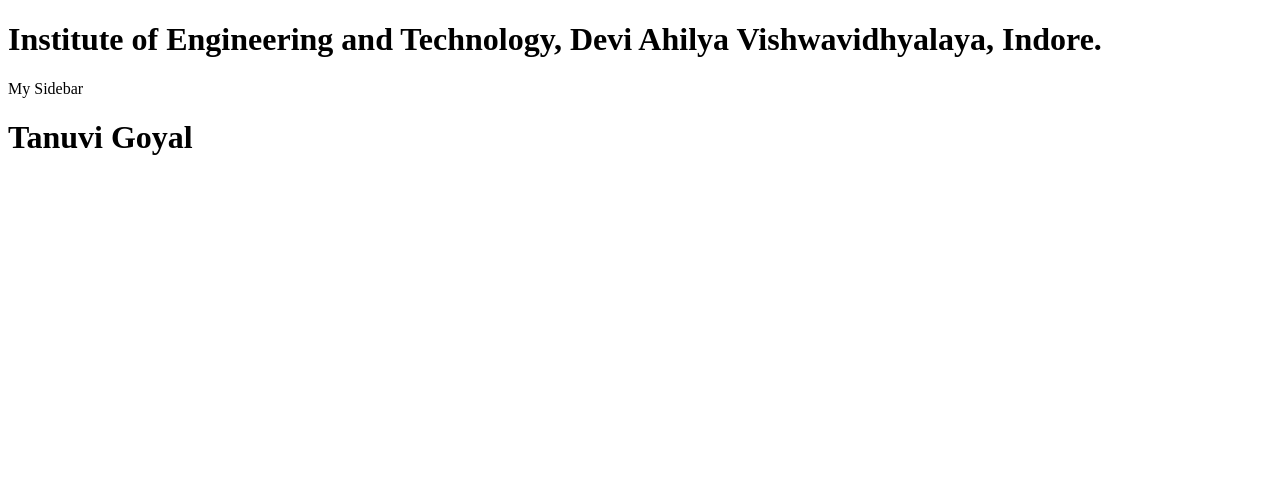
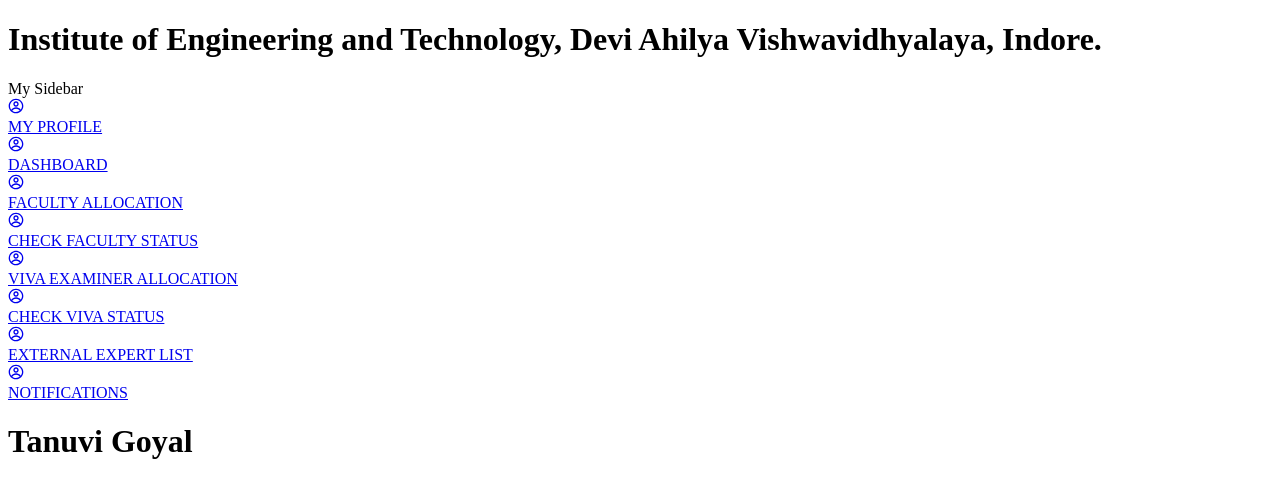
Before and after one commit to tanuvigoyal-iet/Panel-Frontend, a React (Create React App) app: page / in a window 1280 px wide. Shown: the top 498 px of the page. Built offline with nearby package versions, Linux system fonts and the light colour scheme.

Commit message:
#2 and #3 done!

```diff
--- a/src/components/ExCard/ExCard.js
+++ b/src/components/ExCard/ExCard.js
@@ -1,7 +1,51 @@
-const ExCard = () => {
+import { NavLink } from "react-router-dom";
+const ExCard = ({yearData,selected}) => {
+
+    const filteredYearData = yearData.filter(
+        (item) =>
+          (!selected.courseType || item.courseType === selected.courseType) &&
+          (!selected.courseName || item.courseName === selected.courseName)
+    );
+
+    console.log("yearData: ", JSON.stringify(yearData, null, 2)); // Properly format yearData
+    console.log("filteredYearData: ", JSON.stringify(filteredYearData, null, 2));
+
+    console.log(yearData);
+
     return (
       <div>
-      Ex Card
+
+      <div>
+      <p>
+           {filteredYearData[0].year === 1 && '1st year'}
+           {filteredYearData[0].year === 2 && '2nd year'}
+           {filteredYearData[0].year === 3 && '3rd year'}
+           {filteredYearData[0].year === 4 && '4th year'}
+      </p>
+
+      </div>
+
+      {filteredYearData.map((course) =>
+        course.listOfSubjects && course.listOfSubjects.length > 0 ? (
+          course.listOfSubjects.map((subject, index) => (
+            <p key={subject.subjectId}
+            style={{
+            color: subject.allocationStatus === 0 ? '#ED1A1D' :
+               subject.allocationStatus === 1 ? '#D9DC22' :
+               subject.allocationStatus === 2 ? '#608F0D' : '#B0B0B0'
+            }}
+            >
+            <NavLink key={index} to="/ExFacultyAllocation" style={{ textDecoration: 'none', color: 'inherit' }}>
+              {subject.className}
+            </NavLink>
+            </p>
+          ))
+        ) : (
+          <p key={course.classId}>No subjects available for {course.courseName}</p>
+        )
+      )}
+
+
 
       </div>
     );
--- a/src/components/ExCards/ExCards.js
+++ b/src/components/ExCards/ExCards.js
@@ -4,7 +4,7 @@ import Spinner from '../Spinner/Spinner';
 import ExCard from '../ExCard/ExCard';
 import { useDispatch, useSelector } from 'react-redux';
 import { fetchData } from '../../redux/slice/dataSlice';
-const ExCards = () => {
+const ExCards = ({selected}) => {
 
   const dispatch = useDispatch();
   const { loading, data, error } = useSelector((state) => state.data);
@@ -14,24 +14,24 @@ const ExCards = () => {
     dispatch(fetchData(API_URL));
   }, [dispatch]);
 
-  console.log(data);
+//   console.log(JSON.stringify(data, null, 2));
 
   if (!Array.isArray(data)) {
     console.error('Data is not an array:', data);
     return null; // or return a fallback UI
   }
 
-  const groupedData = Object.values(
-    data.reduce((acc, item) => {
-      if (!acc[item.year]) {
-        acc[item.year] = [];
-      }
-      acc[item.year].push(item);
-      return acc;
-    }, {})
-  );
-  console.log("ex year wise data is here ")
-  console.log(groupedData);
+  const groupedDataByYear = data.reduce((acc, item) => {
+    const yearGroup = acc.find(group => group[0]?.year === item.year);
+    if (yearGroup) {
+      yearGroup.push(item);
+    } else {
+      acc.push([item]);
+    }
+    return acc;
+  }, []);
+  console.log("groupedDataByYear")
+  console.log(groupedDataByYear);
 
   return (
     <div>
@@ -47,8 +47,8 @@ const ExCards = () => {
         (
         <div>
         {
-           groupedData.map((yearData,index)=>{
-            return <ExCard yearData={yearData} key={index} />
+           groupedDataByYear.map((yearData,index)=>{
+            return <ExCard yearData={yearData} key={index} selected={selected} />
            })
         }
         </div>
--- a/src/components/Heading/Heading.js
+++ b/src/components/Heading/Heading.js
@@ -14,4 +14,4 @@ const Heading = () => {
     );
   };
 
-  export default Heading;
+export default Heading;
--- a/src/components/RegularCard/RegularCard.js
+++ b/src/components/RegularCard/RegularCard.js
@@ -34,7 +34,7 @@ const RegularCard = ({deptData,selected}) => {
   sectionData.sort((a, b) => a.year - b.year);
   const flatSectionData = sectionData[0];
 
-  const filteredSectionData = flatSectionData.filter(
+  const filteredSectionData = (flatSectionData || []).filter(
     (item) =>
       (!selected.courseType || item.courseType === selected.courseType) &&
       (!selected.courseName || item.courseName === selected.courseName)
@@ -71,8 +71,8 @@ const RegularCard = ({deptData,selected}) => {
            {item.year === 3 && '3rd year'}
            {item.year === 4 && '4th year'}
         </NavLink>
-  </p>
-))}
+        </p>
+      ))}
       </div>
 
     </div>
--- a/src/components/RegularCards/RegularCards.js
+++ b/src/components/RegularCards/RegularCards.js
@@ -1,17 +1,15 @@
-
-import {useEffect,useState} from 'react';
+import { useEffect, useState } from 'react';
 import Spinner from '../Spinner/Spinner';
 import RegularCard from '../RegularCard/RegularCard';
 import { useDispatch, useSelector } from 'react-redux';
 import { fetchData } from '../../redux/slice/dataSlice';
-const RegularCards = ({selected}) => {
 
+const RegularCards = ({ selected }) => {
   const [colorCounts, setColorCounts] = useState({
     red: 0,
     yellow: 0,
     green: 0,
   });
-
 
   const dispatch = useDispatch();
   const { loading, data, error } = useSelector((state) => state.data);
@@ -21,7 +19,11 @@ const RegularCards = ({selected}) => {
     dispatch(fetchData(API_URL));
   }, [dispatch]);
 
+  console.log("mera dataaa")
+  console.log(data)
+
   useEffect(() => {
+    if (Array.isArray(data)) {
       const counts = { red: 0, yellow: 0, green: 0 };
 
       data.forEach((classItem) => {
@@ -39,12 +41,28 @@ const RegularCards = ({selected}) => {
             break;
         }
       });
+
       setColorCounts(counts);
+    } else {
+      console.error('Data is not an array:', data);
+    }
   }, [data]);
+
+  if (loading) {
+    return (
+      <div>
+        <Spinner />
+      </div>
+    );
+  }
+
+  if (error) {
+    return <p>Error: {error.message}</p>;
+  }
 
   if (!Array.isArray(data)) {
     console.error('Data is not an array:', data);
-    return null; // or return a fallback UI
+    return <p>Error: Data is not in the expected format.</p>;
   }
 
   const groupedData = Object.values(
@@ -59,35 +77,18 @@ const RegularCards = ({selected}) => {
 
   return (
     <div>
-
       <div>
-    {
-        loading?
-        (
-        <div>
-        <Spinner/>
-        </div>
-        ):
-        (
-        <div>
-        {
-           groupedData.map((dept,index)=>{
-            return <RegularCard deptData={dept} key={index} selected={selected} />
-           })
-        }
-        </div>
-        )
-    }
+        {groupedData.map((dept, index) => (
+          <RegularCard deptData={dept} key={index} selected={selected} />
+        ))}
       </div>
 
       <div>
-
-    </div>
         <h3>Allocation Status Counts</h3>
         <p>Red (0): {colorCounts.red}</p>
         <p>Yellow (1): {colorCounts.yellow}</p>
         <p>Green (2): {colorCounts.green}</p>
-
+      </div>
     </div>
   );
 };
--- a/src/components/Sidebar/Sidebar.js
+++ b/src/components/Sidebar/Sidebar.js
@@ -1,7 +1,86 @@
+import { NavLink } from "react-router-dom";
+import { CgProfile } from "react-icons/cg";
 const Sidebar = () => {
     return (
       <div>
       My Sidebar
+      <div>
+
+      </div>
+
+      <div>
+      <NavLink>
+        <CgProfile />
+        <div>
+          MY PROFILE
+        </div>
+      </NavLink>
+
+      <div></div>
+
+      <NavLink to="/Dashboard">
+        <CgProfile />
+        <div>
+          DASHBOARD
+        </div>
+      </NavLink>
+
+      <div></div>
+
+      <NavLink to="/FacultyAllocation">
+        <CgProfile />
+        <div>
+          FACULTY ALLOCATION
+        </div>
+      </NavLink>
+
+      <div></div>
+
+      <NavLink>
+        <CgProfile />
+        <div>
+          CHECK FACULTY STATUS
+        </div>
+      </NavLink>
+
+      <div></div>
+
+      <NavLink>
+        <CgProfile />
+        <div>
+          VIVA EXAMINER ALLOCATION
+        </div>
+      </NavLink>
+
+      <div></div>
+
+      <NavLink>
+        <CgProfile />
+        <div>
+          CHECK VIVA STATUS
+        </div>
+      </NavLink>
+
+      <div></div>
+
+      <NavLink>
+        <CgProfile />
+        <div>
+          EXTERNAL EXPERT LIST
+        </div>
+      </NavLink>
+
+      <div></div>
+
+      <NavLink>
+        <CgProfile />
+        <div>
+          NOTIFICATIONS
+        </div>
+        <div></div>
+      </NavLink>
+
+      </div>
 
       </div>
     );
--- a/src/index.js
+++ b/src/index.js
@@ -13,7 +13,7 @@ const root = ReactDOM.createRoot(document.getElementById("root"));
 root.render(
   <BrowserRouter>
 
-     <Provider store={store}>
+    <Provider store={store}>
       <App />
     </Provider>
 
--- a/src/pages/ExFacultyAllocation/ExFacultyAllocation.js
+++ b/src/pages/ExFacultyAllocation/ExFacultyAllocation.js
@@ -6,4 +6,4 @@ const ExFacultyAllocation = () => {
     );
   };
 
-  export default ExFacultyAllocation;;
+  export default ExFacultyAllocation;
--- a/src/pages/RegularFacultyAllocation/RegularFacultyAllocation.js
+++ b/src/pages/RegularFacultyAllocation/RegularFacultyAllocation.js
@@ -12,6 +12,8 @@ const RegularFacultyAllocation = () => {
     dispatch(fetchData(API_URL));
   }, [dispatch]);
 
+
+
   console.log(data);
 
 
```
Lines whose indentation alone changed are shown as unchanged.
